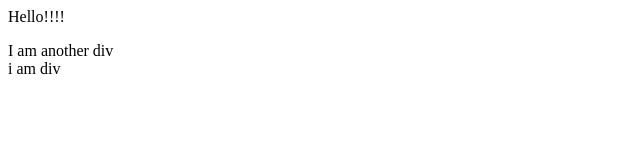
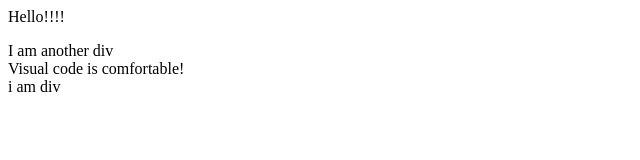
Before and after one commit to JannyKalashnikova/New_repository, a plain HTML site: page index.html in a window 1280 px wide. Shown: the whole page, without its empty margins (0-640 px from the left). Drawn offline with Linux system fonts and the light colour scheme.

Commit message:
Created new task

```diff
--- a/index.html
+++ b/index.html
@@ -6,6 +6,7 @@
         <p>Hello!!!!</p>
 
         <div>I am another div</div>
+        <div>Visual code is comfortable!</div>
         <div>i am div</div>
     </body>
 </html>
```
